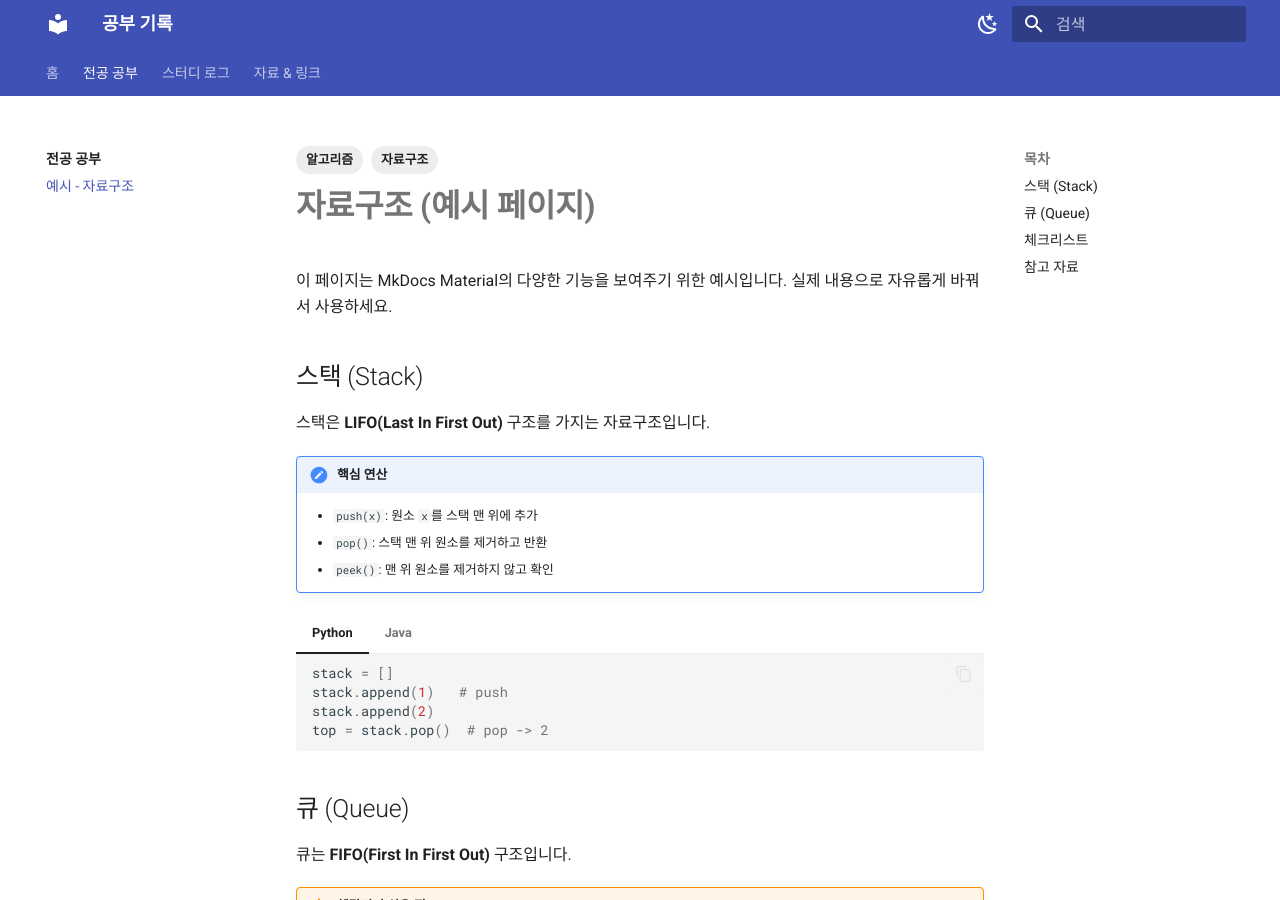
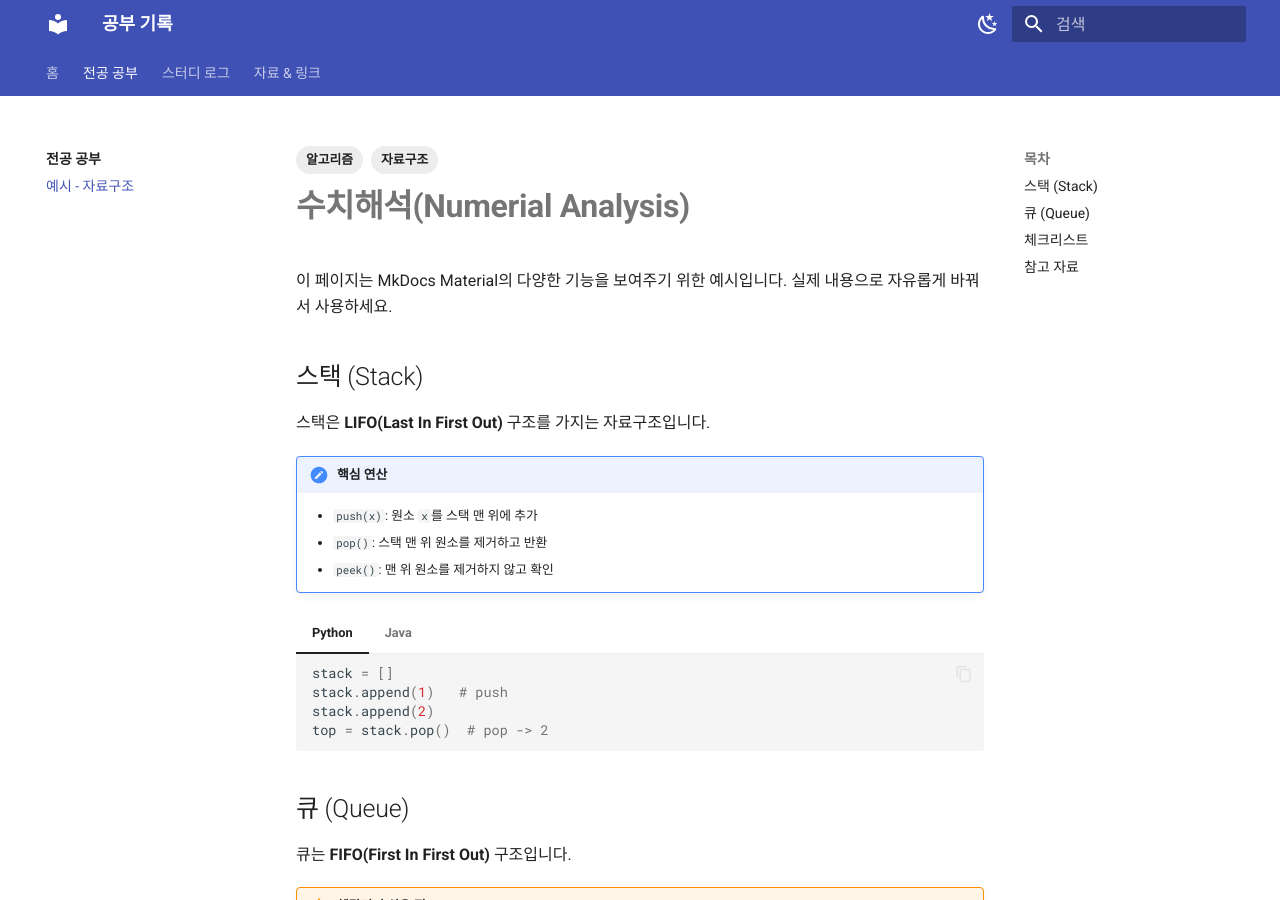
Before and after one commit to jihu0629/JIHU_StudyNote, an MkDocs documentation site: the page built from docs/subjects/data-structures.md, in a window 1280 px wide and 900 px high. Built offline with MkDocs 1.6.1 and Material for MkDocs 9.7.7, drawn with Linux system fonts in a browser that asks for light colours.

Commit message:
Update title in data-structures.md
Changed the title from '자료구조 (예시 페이지)' to '수치해석(Numerial Analysis)' in the data structures documentation.

```diff
--- a/docs/subjects/data-structures.md
+++ b/docs/subjects/data-structures.md
@@ -4,7 +4,7 @@ tags:
   - 알고리즘
 ---
 
-# 자료구조 (예시 페이지)
+# 수치해석(Numerial Analysis)
 
 이 페이지는 MkDocs Material의 다양한 기능을 보여주기 위한 예시입니다. 실제 내용으로 자유롭게 바꿔서 사용하세요.
 
```
